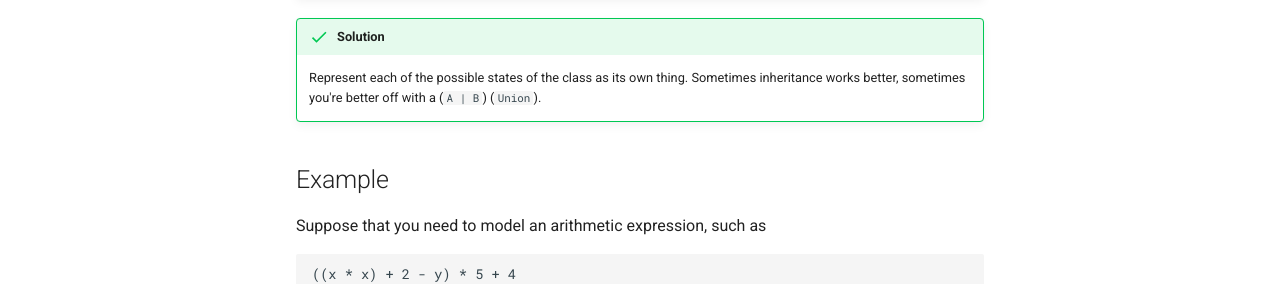
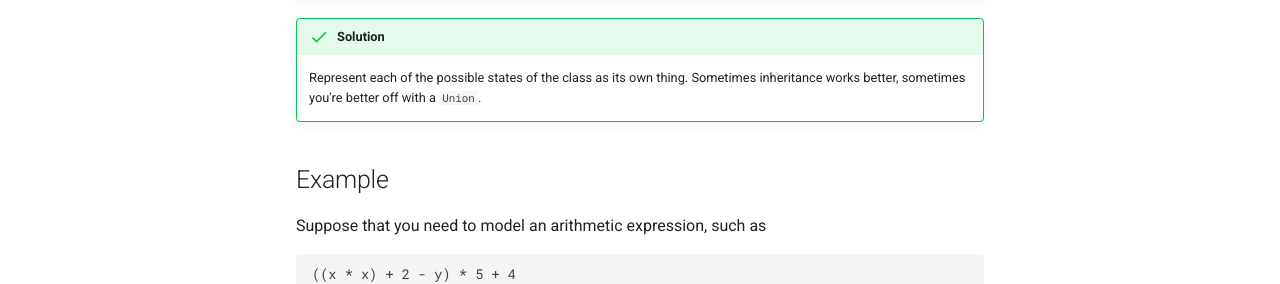
Before and after one commit to decorator-factory/typing-tips, an MkDocs documentation site: the page built from docs/antipatterns/optional-attributes/index.md, in a window 1280 px wide and 900 px high. Shown: the part 445-729 px from the top of the window. Built offline with MkDocs 1.6.1 and Material for MkDocs 9.7.7, drawn with Linux system fonts in a browser that asks for light colours; comment, search, counter and statistics services are not loaded.

Commit message:
this was a bad idea

```diff
--- a/docs/antipatterns/optional-attributes/index.md
+++ b/docs/antipatterns/optional-attributes/index.md
@@ -16,7 +16,7 @@
 !!! success "Solution"
 
     Represent each of the possible states of the class as its own thing.
-    Sometimes inheritance works better, sometimes you're better off with a (`A | B`) (`Union`).
+    Sometimes inheritance works better, sometimes you're better off with a `Union`.
 
 ## Example
 
```
